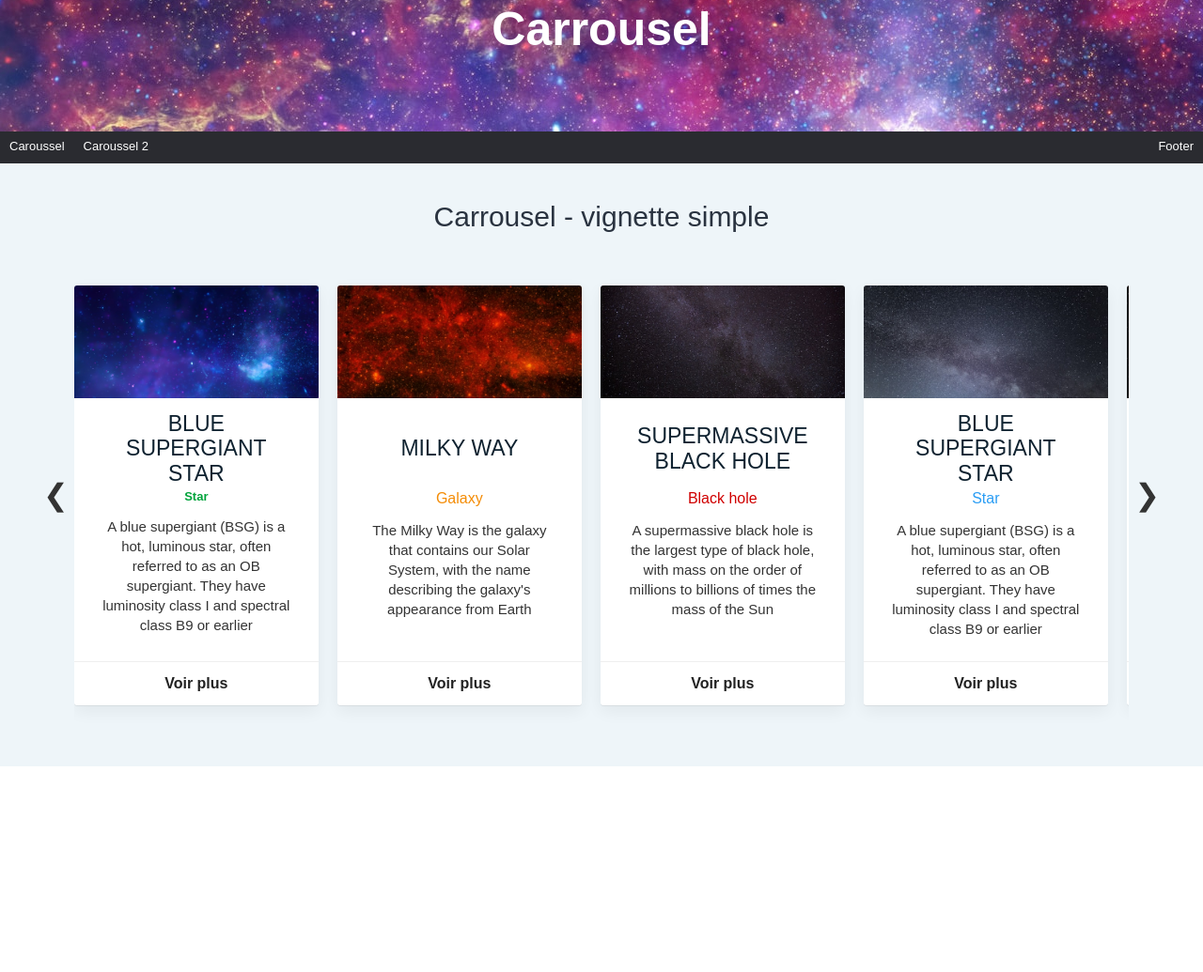
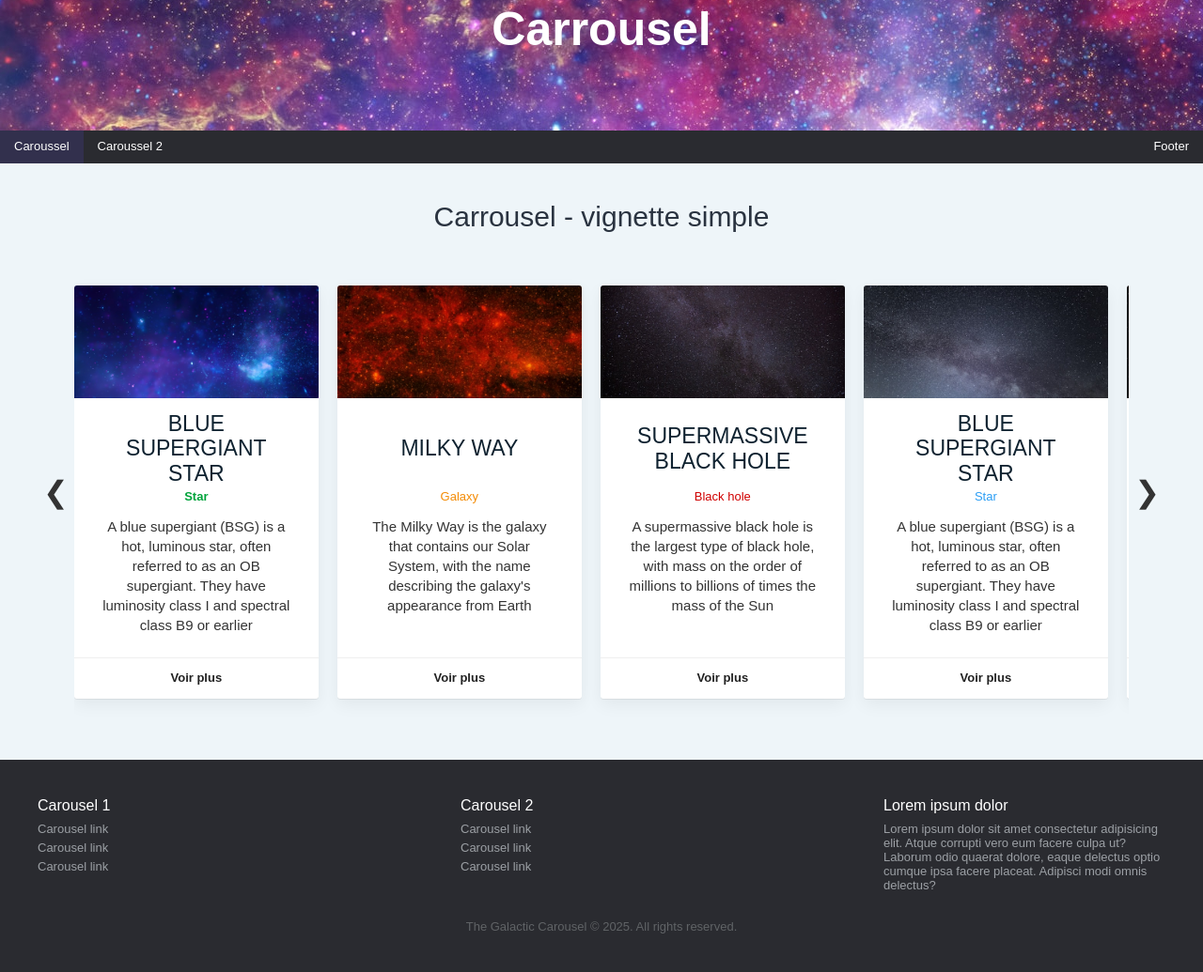
Before and after one commit to yass09/test-carrousel-ex2, a plain HTML site: page index.html in a window 1280 px wide. Shown: the part 76-1111 px from the top of the page at 94% size. Before the commit the page ends 892 px from the top, so only its background shows below. Drawn offline with Linux system fonts and the light colour scheme; a web font is replaced by a local one.

Commit message:
feat: added footer and nav active tab

```diff
--- a/index.html
+++ b/index.html
@@ -19,14 +19,14 @@
         <h1 class="headerTitle">Carrousel</h1>
       </div>
       <nav class="headerNav" aria-label="Main navigation">
-        <ul class="navList">
-          <li class="navItem">
+        <ul class="headerNavList">
+          <li class="headerNavItem flex-center">
             <a class="headerNavLink" href="#caroussel1">Caroussel</a>
           </li>
-          <li class="navItem">
+          <li class="headerNavItem flex-center">
             <a class="headerNavLink" href="#caroussel2">Caroussel 2</a>
           </li>
-          <li class="navItem navItemLast">
+          <li class="headerNavItem headerNavItemLast flex-center">
             <a class="headerNavLink" href="#footer">Footer</a>
           </li>
         </ul>
@@ -140,6 +140,55 @@
         </div>
       </section>
     </main>
-    <script src="./assets/js/carousel.js"></script>
+    <footer class="footer flex-center" id="footer">
+      <div class="footerContainer">
+        <div class="footerSubContainer">
+          <p class="footerSubtitle">Carousel 1</p>
+          <nav class="footerNav" aria-label="Footer navigation">
+            <ul class="footerNavList">
+              <li class="footerNavItem">
+                <a class="footerNavLink" href="#caroussel1">Carousel link</a>
+              </li>
+              <li class="footerNavItem">
+                <a class="footerNavLink" href="#caroussel1">Carousel link</a>
+              </li>
+              <li class="footerNavItem">
+                <a class="footerNavLink" href="#caroussel1">Carousel link</a>
+              </li>
+            </ul>
+          </nav>
+        </div>
+        <div class="footerSubContainer">
+          <p class="footerSubtitle">Carousel 2</p>
+          <nav class="footerNav" aria-label="Footer navigation">
+            <ul class="footerNavList">
+              <li class="footerNavItem">
+                <a class="footerNavLink" href="#caroussel2">Carousel link</a>
+              </li>
+              <li class="footerNavItem">
+                <a class="footerNavLink" href="#caroussel2">Carousel link</a>
+              </li>
+              <li class="footerNavItem">
+                <a class="footerNavLink" href="#caroussel2">Carousel link</a>
+              </li>
+            </ul>
+          </nav>
+        </div>
+        <div class="footerSubContainer--last">
+          <p class="footerSubtitle">Lorem ipsum dolor</p>
+          <p class="footerText">
+            Lorem ipsum dolor sit amet consectetur adipisicing elit. Atque
+            corrupti vero eum facere culpa ut? Laborum odio quaerat dolore,
+            eaque delectus optio cumque ipsa facere placeat. Adipisci modi omnis
+            delectus?
+          </p>
+        </div>
+      </div>
+      <p class="footerCopyright">
+        The Galactic Carousel © 2025. All rights reserved.
+      </p>
+    </footer>
+    <script src="./scripts/carousel.js"></script>
+    <script src="./scripts/nav.js"></script>
   </body>
 </html>
--- /dev/null
+++ b/scripts/nav.js
@@ -0,0 +1,40 @@
+document.addEventListener("DOMContentLoaded", function () {
+  const links = Array.from(document.querySelectorAll(".headerNavLink"));
+  if (!links.length) return;
+
+  // Set a given link as active and clear others
+  function setActive(link) {
+    links.forEach((l) => {
+      const isActive = l === link;
+      l.classList.toggle("active", isActive);
+      if (isActive) {
+        l.setAttribute("aria-current", "page");
+      } else {
+        l.removeAttribute("aria-current");
+      }
+    });
+  }
+
+  // Choose active link based on current hash or pathname
+  function setActiveByLocation() {
+    const hash = window.location.hash;
+    let match = links.find((l) => l.getAttribute("href") === hash);
+    if (match) setActive(match);
+    else setActive(links[0]);
+  }
+
+  // click handlers
+  links.forEach((l) => {
+    l.addEventListener("click", (e) => {
+      // update active immediately on click to give instant feedback
+      setActive(l);
+      // let the browser handle navigation (anchor/hash changes)
+    });
+  });
+
+  // update active on hashchange (e.g., back/forward navigation)
+  window.addEventListener("hashchange", setActiveByLocation);
+
+  // initialize on load
+  setActiveByLocation();
+});
--- a/styles/styles.css
+++ b/styles/styles.css
@@ -8,7 +8,7 @@ html {
 
 body {
   font-family: "Amaranth", sans-serif;
-  font-size: 1.6rem;
+  font-size: 1.3rem;
   min-height: 100vh;
   height: -webkit-fill-available;
   font-style: normal;
@@ -25,6 +25,7 @@ body {
   align-items: center;
 }
 
+/* Header styles */
 .header {
   width: 100%;
   height: 25rem;
@@ -44,7 +45,6 @@ body {
 .headerContainer {
   width: 100%;
   height: 100%;
-  /* max-width: 1200px; */
   margin: 0 auto;
   display: flex;
 }
@@ -57,31 +57,42 @@ body {
   align-items: center;
 }
 
-.navList {
+.headerNavList {
   list-style: none;
   margin: 0;
-  padding: 0 1rem;
+  padding: 0;
   display: flex;
-  gap: 2rem;
+  height: 100%;
   width: 100%;
   justify-content: center;
   font-size: 1.3rem;
 }
 
-.navItemLast {
+.headerNavItem {
+  height: 100%;
+  width: fit-content;
+}
+
+.headerNavLink:hover,
+.headerNavLink:focus {
+  background-color: #32304d;
+}
+
+.headerNavLink.active,
+.headerNavLink[aria-current="page"] {
+  background-color: #32304d;
+}
+
+.headerNavItemLast {
   margin-left: auto;
 }
 
 .headerNavLink {
   color: #ffffff;
   text-decoration: none;
-  display: inline-block;
-}
-
-.headerNavLink:hover,
-.headerNavLink:focus {
-  background-color: rgba(255, 255, 255, 0.08);
-  border-radius: 4px;
+  height: 100%;
+  width: 100%;
+  padding: 1rem 1.5rem;
 }
 
 .mainContainer {
@@ -235,7 +246,59 @@ body {
   margin: -1px;
 }
 
-/* Responsive */
+/* Footer styles */
+.footer {
+  width: 100%;
+  background-color: #2a2b30;
+  color: #9ca0a5;
+  padding: 4rem;
+  flex-direction: column;
+}
+
+.footerContainer {
+  width: 100%;
+  display: flex;
+  gap: 3rem;
+  flex-wrap: wrap;
+  margin-bottom: 3rem;
+}
+
+.footerSubContainer,
+.footerNavList {
+  display: flex;
+  flex-direction: column;
+  flex: 1;
+}
+
+.footerSubContainer--last {
+  margin-left: auto;
+  max-width: 30rem;
+}
+
+.footerSubtitle {
+  font-size: 1.6rem;
+  margin-bottom: 0.8rem;
+  color: #ffffff;
+}
+
+.footerText {
+  text-wrap: wrap;
+}
+
+.footerNavItem {
+  margin-bottom: 0.5rem;
+  padding: 0;
+}
+
+.footerNavLink {
+  color: #9ca0a5;
+}
+
+.footerCopyright {
+  color: #606366;
+}
+
+/* Responsive styles */
 @media (max-width: 800px) {
   .cardContainer {
     min-width: 50%;
```
Also changed, not shown: scripts/carousel.js (renamed from assets/js/carousel.js), styles/normalize.css.
